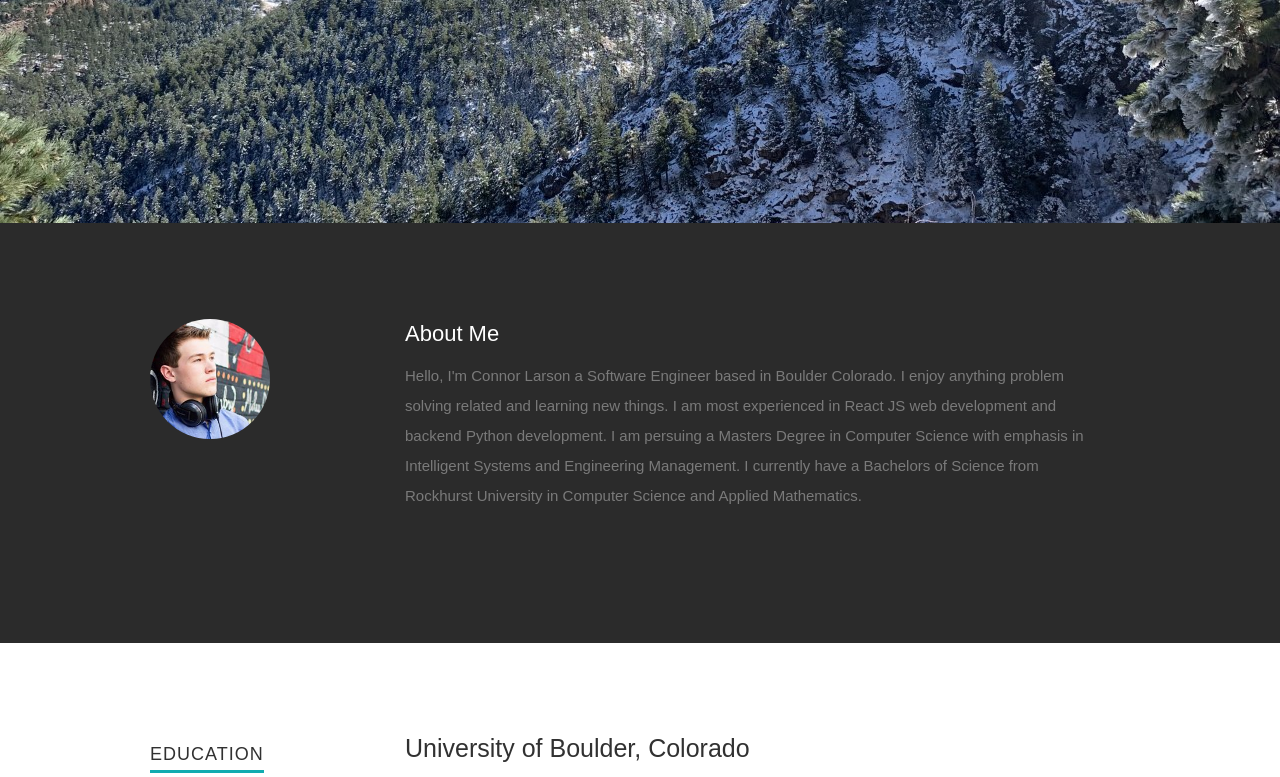
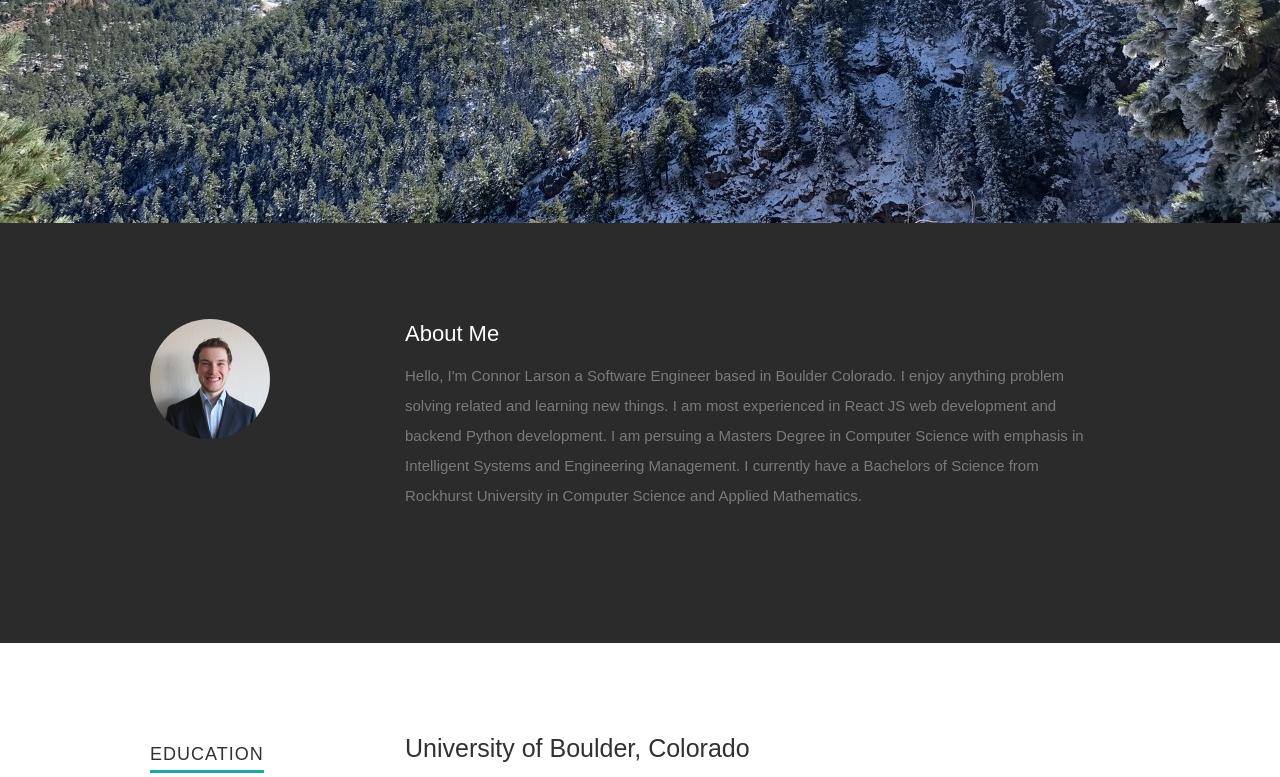
Before and after one commit to clarson1229/connorLarson, a Gatsby site: page / in a window 1280 px wide. Shown: the part 577-1354 px from the top of the page. Built offline with nearby package versions, Linux system fonts and the light colour scheme; Gatsby itself is replaced by a stand-in of ours; some icons are missing.

Commit message:
new profile pic

```diff
--- a/src/Components/About.js
+++ b/src/Components/About.js
@@ -1,6 +1,6 @@
 import React, { Component } from 'react';
 import "../css/layout.css";
-import profile from "../images/profile.jpg";
+import profile from "../images/profile.png";
 import { useStaticQuery, graphql } from "gatsby"
 import Img from "gatsby-image"
 
@@ -10,7 +10,7 @@ const About = () => {
       {
          file(
          sourceInstanceName: { eq: "images" }
-         relativePath: { eq: "profile.jpg" }
+         relativePath: { eq: "profile.png" }
          ) {
          childImageSharp {
             fluid(maxWidth: 200, maxHeight: 200) {
```
Also changed, not shown: src/images/profile.png (added).
